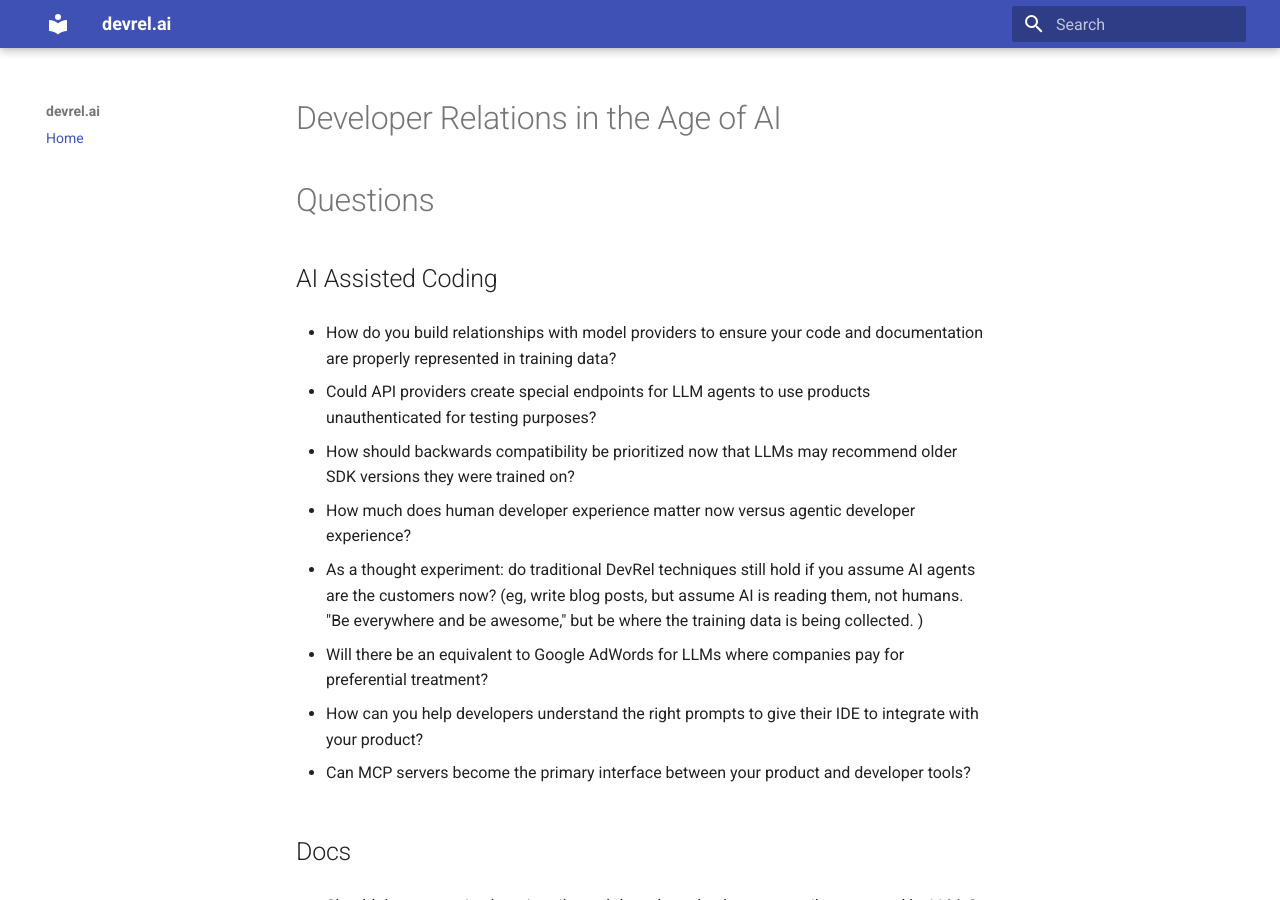
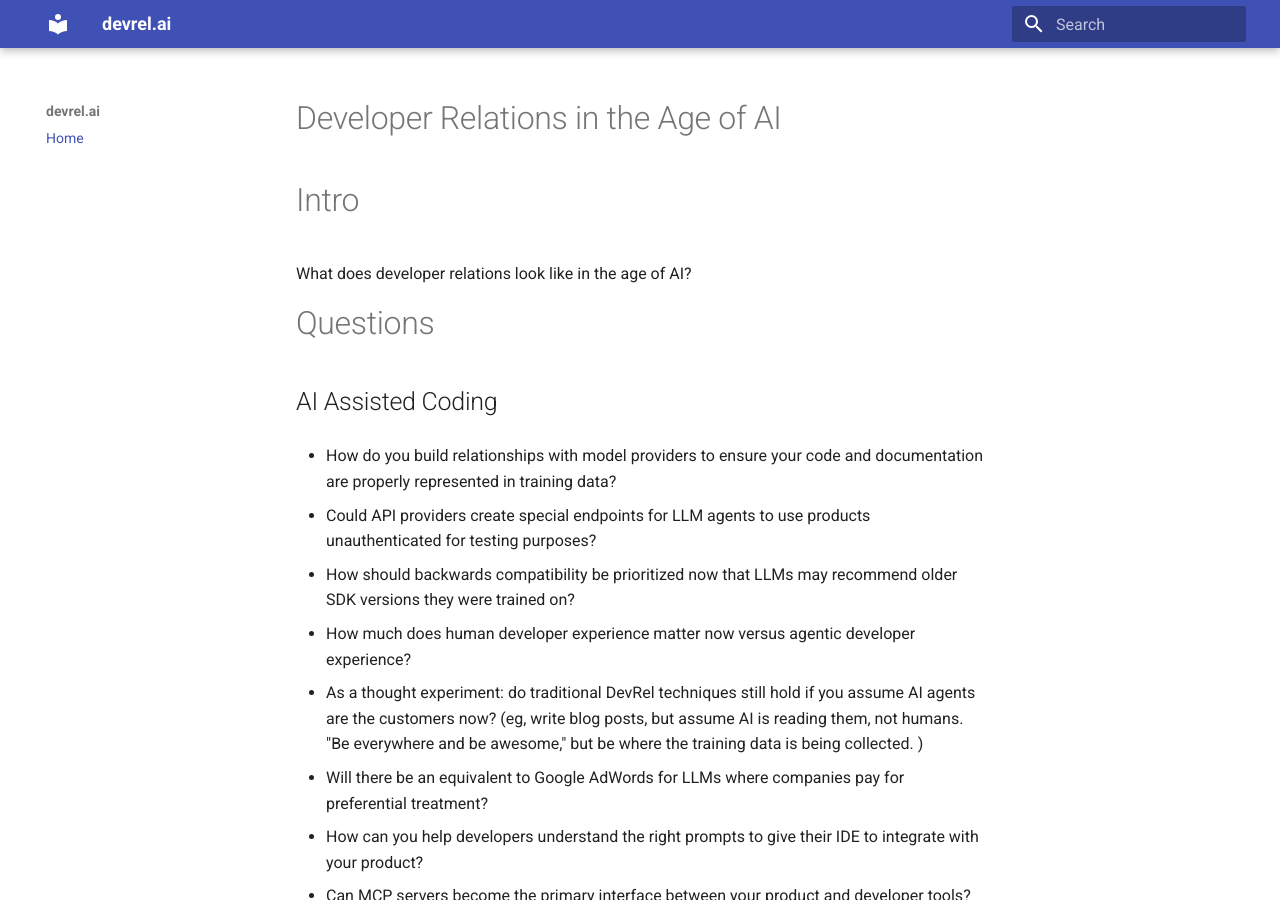
Before and after one commit to GregBaugues/devrel.ai, an MkDocs documentation site: the page built from docs/index.md, in a window 1280 px wide and 900 px high. Built offline with MkDocs 1.6.1 and Material for MkDocs 9.7.7, drawn with Linux system fonts in a browser that asks for light colours.

Commit message:
Update content from DevRel.ai/Site Content (with lowercase filenames)

```diff
--- a/docs/index.md
+++ b/docs/index.md
@@ -1,9 +1,14 @@
 # Developer Relations in the Age of AI
 
+# Intro
+
+
+What does developer relations look like in the age of AI?
 
 # Questions
 
 ## AI Assisted Coding
+
 
 - How do you build relationships with model providers to ensure your code and documentation are properly represented in training data?
 
@@ -20,6 +25,7 @@
 - How can you help developers understand the right prompts to give their IDE to integrate with your product?
 
 - Can MCP servers become the primary interface between your product and developer tools?
+
 
 ## Docs
 
@@ -38,7 +44,6 @@
 ## Events
 
 * How are T&E and Sponsorship budgets looking post-pandemic, post zero-interest rates?
-
 ## Acquisition
 
 - Where are developers now discovering tools and APIs if not through traditional search?
```
